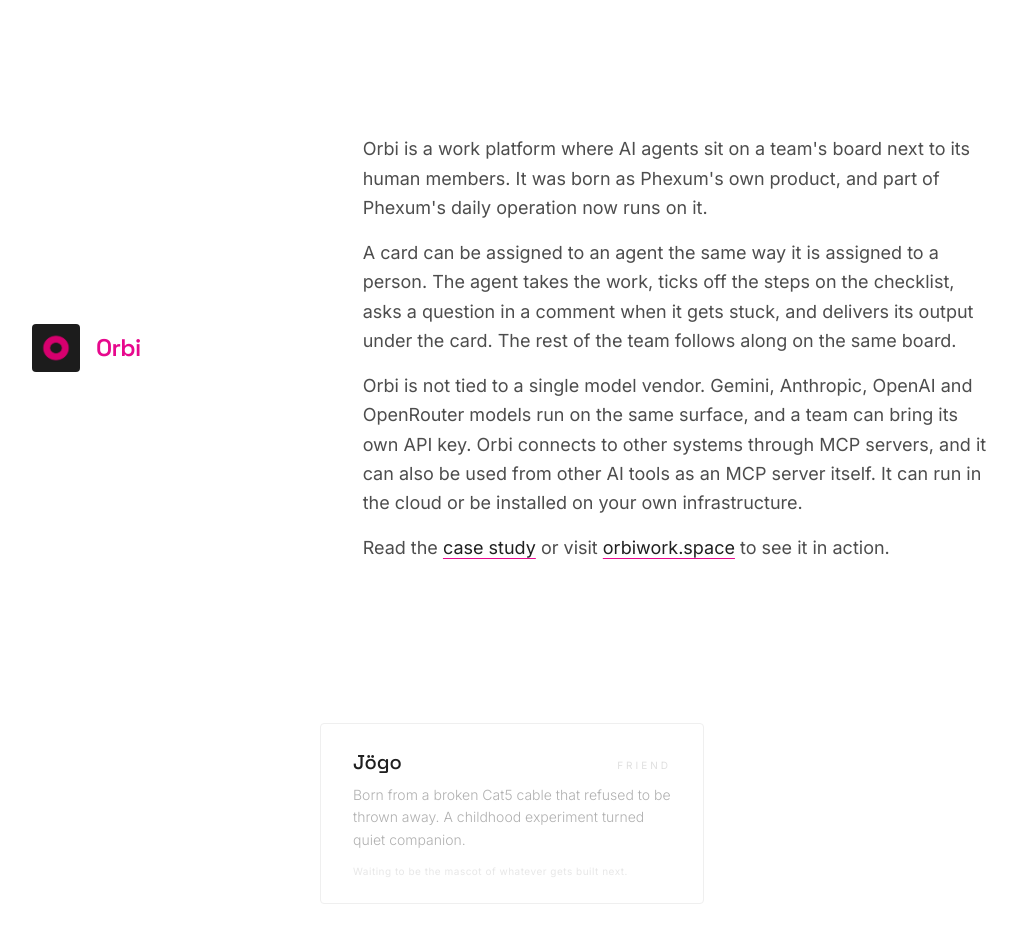
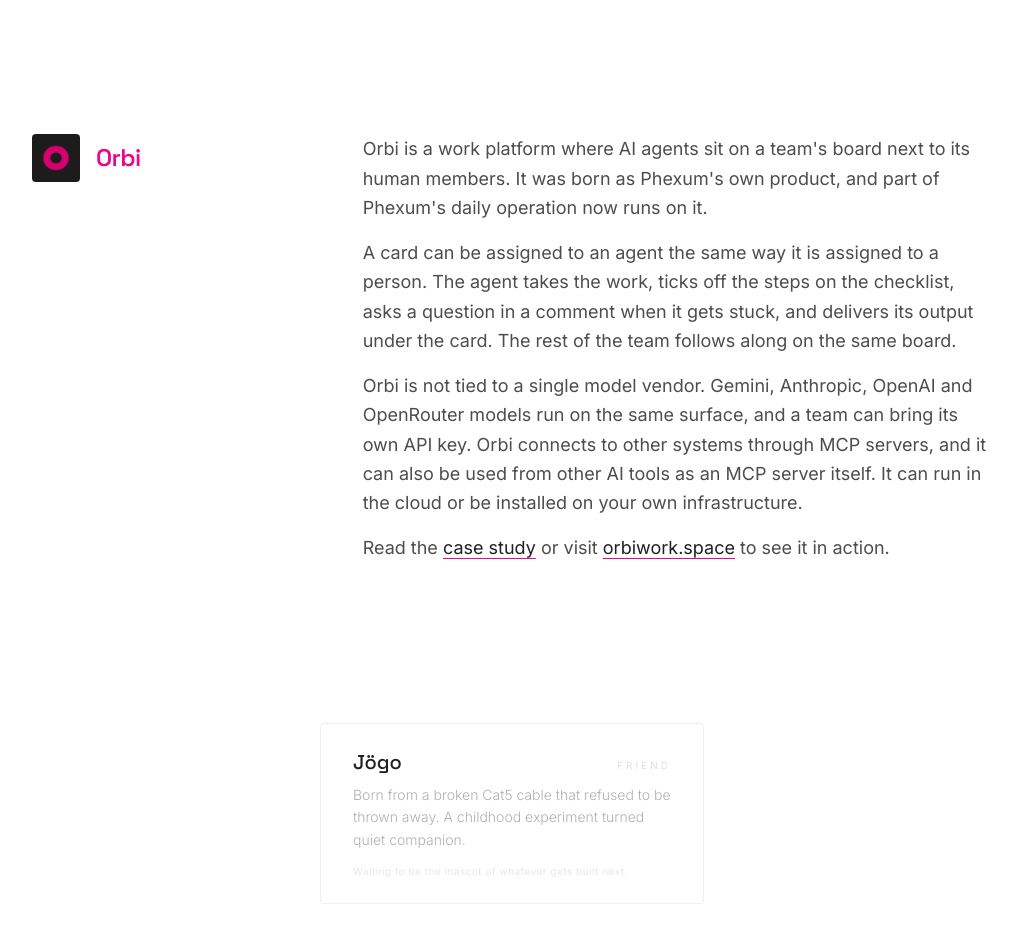
Before and after one commit to ibrahimAltinoluk/ibrahimaltinoluk.github.io, a plain HTML site: page index.html in a window 1280 px wide. Shown: the part 2180-3111 px from the top of the page, without its empty margins (128-1145 px from the left). Drawn offline with nearby package versions, Linux system fonts and the light colour scheme.

Commit message:
Align Orbi section heading with its text column
The logo and title were vertically centered across the full height of
the grid row, so they floated away from the paragraphs. Pin the header
block to the top of its cell, as the other sections do.

```diff
--- a/index.html
+++ b/index.html
@@ -171,7 +171,7 @@
       </div>
     </section>
     <section class="mb-40 grid grid-cols-1 md:grid-cols-12 gap-8" id="orbi">
-      <div class="md:col-span-4 flex items-center gap-4">
+      <div class="md:col-span-4 flex items-center gap-4 self-start">
         <img src="orbi-logo.png" alt="Orbi logo" class="w-12 h-12 shrink-0 rounded-lg" />
         <h2 class="text-2xl font-semibold tracking-tight text-accent-fuchsia">Orbi</h2>
       </div>
```
